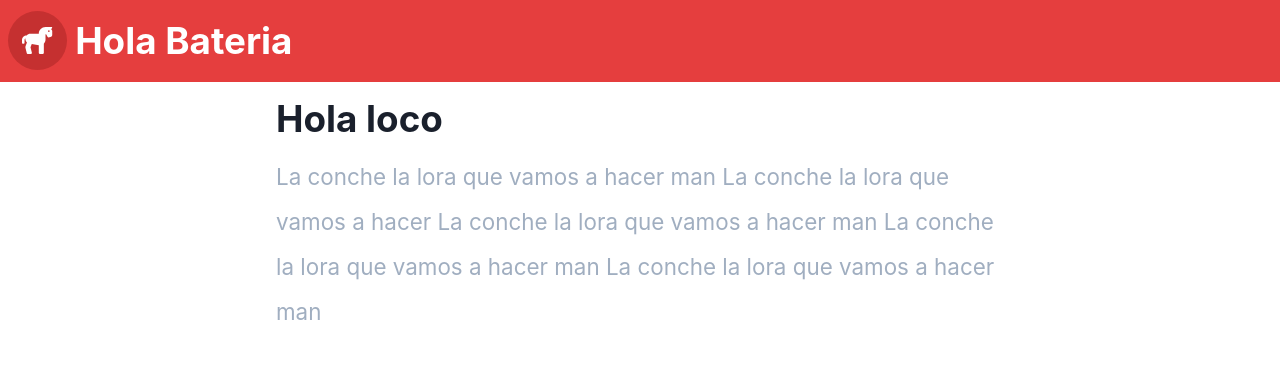
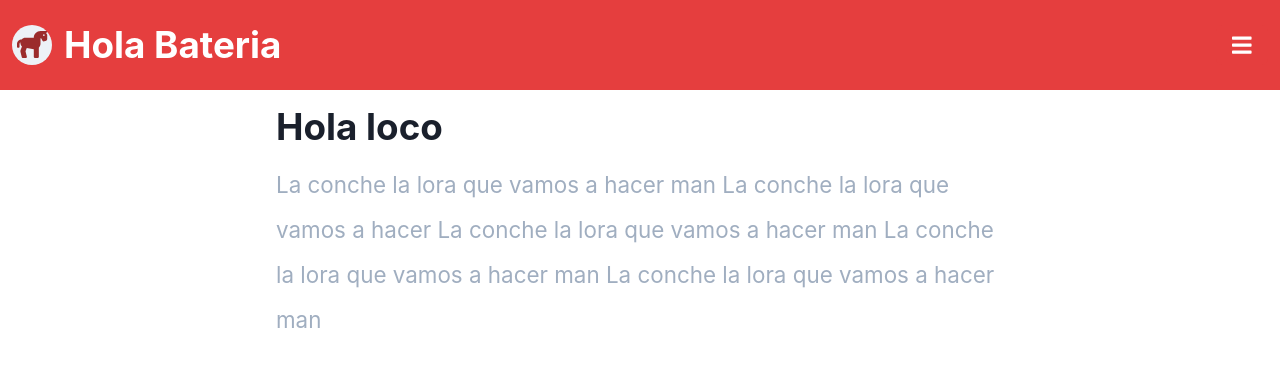
Before and after one commit to zalogon23/chamuyapp, a Next.js app: page / in a window 1280 px wide. Shown: the top 366 px of the page. Built offline with nearby package versions, Linux system fonts and the light colour scheme.

Commit message:
Added VNavBar COMPONENT

```diff
--- a/components/Header.tsx
+++ b/components/Header.tsx
@@ -1,22 +1,36 @@
-import { IconButton } from '@chakra-ui/button'
-import { Box, HStack, Link as ChakraLink } from '@chakra-ui/layout'
-import { faHorse } from '@fortawesome/free-solid-svg-icons'
+import { Button, IconButton } from '@chakra-ui/button'
+import { Box, Flex, HStack, Link as ChakraLink, Spacer } from '@chakra-ui/layout'
+import { faBars, faHorse } from '@fortawesome/free-solid-svg-icons'
 import { FontAwesomeIcon } from '@fortawesome/react-fontawesome'
 import Link from "next/link"
-import React, { ReactElement } from 'react'
+import React, { ReactElement, useState } from 'react'
 import { fontSize } from '../lib/styles'
 import Heading from './Heading'
+import VNavBar from './VNavBar'
 
-interface Props {
+const links = [
+  {
+    url: "/",
+    to: "Inicio",
+    aria: "Ir a inicio"
+  },
+  {
+    url: "/",
+    to: "Inicio",
+    aria: "Ir a inicio"
+  }
+]
 
-}
-
-function Header({ }: Props): ReactElement {
+function Header(): ReactElement {
+  const [openNav, setOpenNav] = useState(false)
   return (
-    <Box px="2" py="1" bg="red.500" as="header">
-      <HStack fontSize={fontSize.paragraph} spacing="2">
-        <IconButton w="2.2em" h="2.2em" display="inline-block" rounded="full" bg="red.600" color="white"
-          _hover={{ bg: "red.700" }} aria-label="Ir a inicio" fontSize="1.2em">
+    <Box bg="red.500" as="header">
+      <Flex py="2" px="3" align="center">
+        <HStack fontSize={fontSize.paragraph} spacing="3">
+          <IconButton color="red.700" display="inline-block" _hover={{
+            transform: "translateX(-0.1em) rotate(-35deg)"
+          }}
+            rounded="full" aria-label="Ir a inicio" fontSize="1.2em">
             <FontAwesomeIcon icon={faHorse} />
           </IconButton>
           <Link href="/" passHref>
@@ -25,6 +39,12 @@ function Header({ }: Props): ReactElement {
             </ChakraLink>
           </Link>
         </HStack>
+        <Spacer />
+        <Button onClick={() => setOpenNav(!openNav)} fontSize={fontSize.paragraph} colorScheme="red" aria-label="Abrir menu">
+          <FontAwesomeIcon icon={faBars} />
+        </Button>
+      </Flex>
+      <VNavBar links={links} open={openNav} setOpen={setOpenNav} />
     </Box>
   )
 }
--- /dev/null
+++ b/components/VNavBar.tsx
@@ -0,0 +1,39 @@
+import { Stack, Link as ChakraLink, Box } from '@chakra-ui/layout'
+import React, { ReactElement } from 'react'
+import Link from "next/link"
+import { fontSize } from '../lib/styles'
+
+interface Link {
+  url: string,
+  to: string,
+  aria: string
+}
+
+interface Props {
+  open: boolean,
+  setOpen: React.Dispatch<React.SetStateAction<boolean>>,
+  links: Link[]
+}
+
+function VNavBar({ open, setOpen, links }: Props): ReactElement {
+  return (
+    <Box bg="red.700" as="nav" display={{ "base": "block", "lg": "none" }}
+      transitionDuration="400ms" overflow="hidden" visibility={open ? "visible" : "hidden"}
+      h={open ? `${links.length * 3.2}rem` : "0rem"}>
+      <Box display="flex" flexDir="column" as="ul">
+        {
+          links.map(link => (
+
+            <Link href={link.url} passHref>
+              <ChakraLink letterSpacing="0.15em" fontWeight="normal" my="0.2rem" h="2.8rem" display="flex" alignItems="center" justifyContent="center" color="white" textAlign="center" fontSize={fontSize.paragraph} aria-label={link.aria}>
+                {link.to}
+              </ChakraLink>
+            </Link>
+          ))
+        }
+      </Box>
+    </Box>
+  )
+}
+
+export default VNavBar
```
Lines whose indentation alone changed are shown as unchanged.
